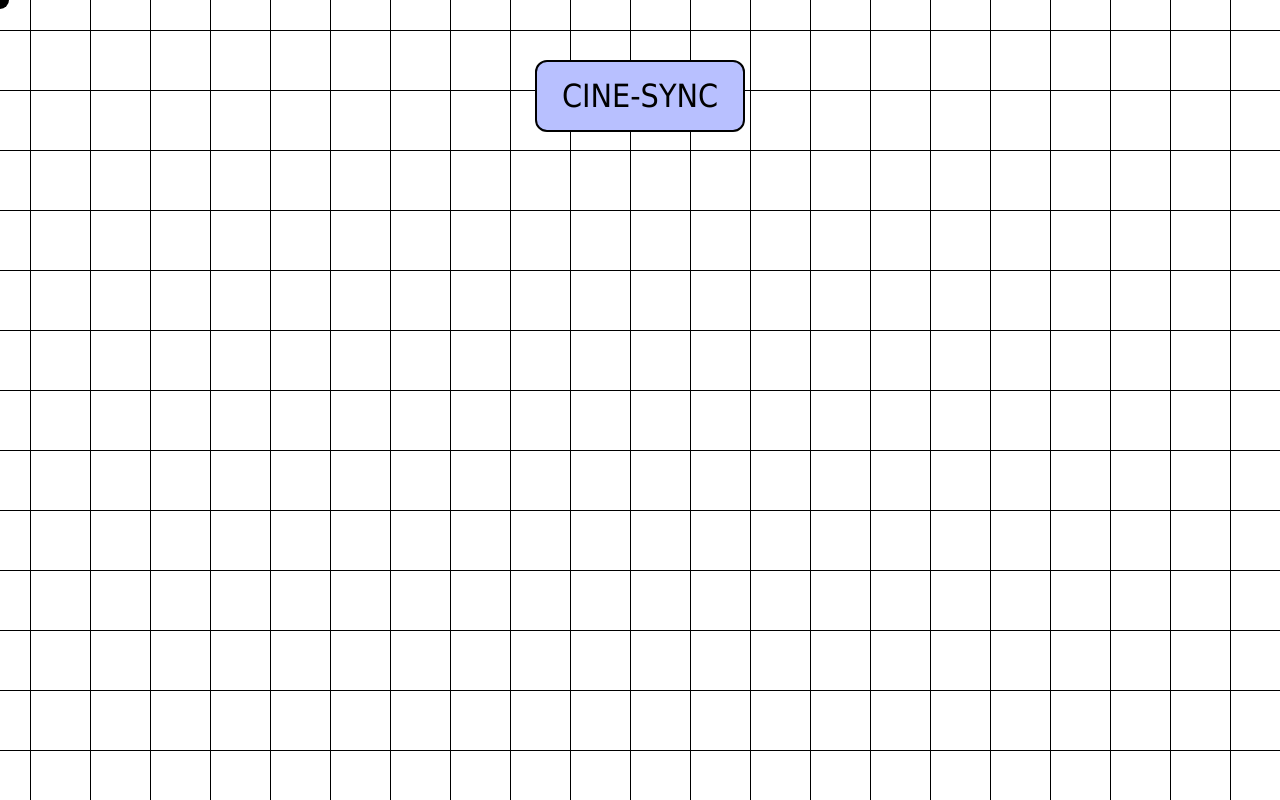
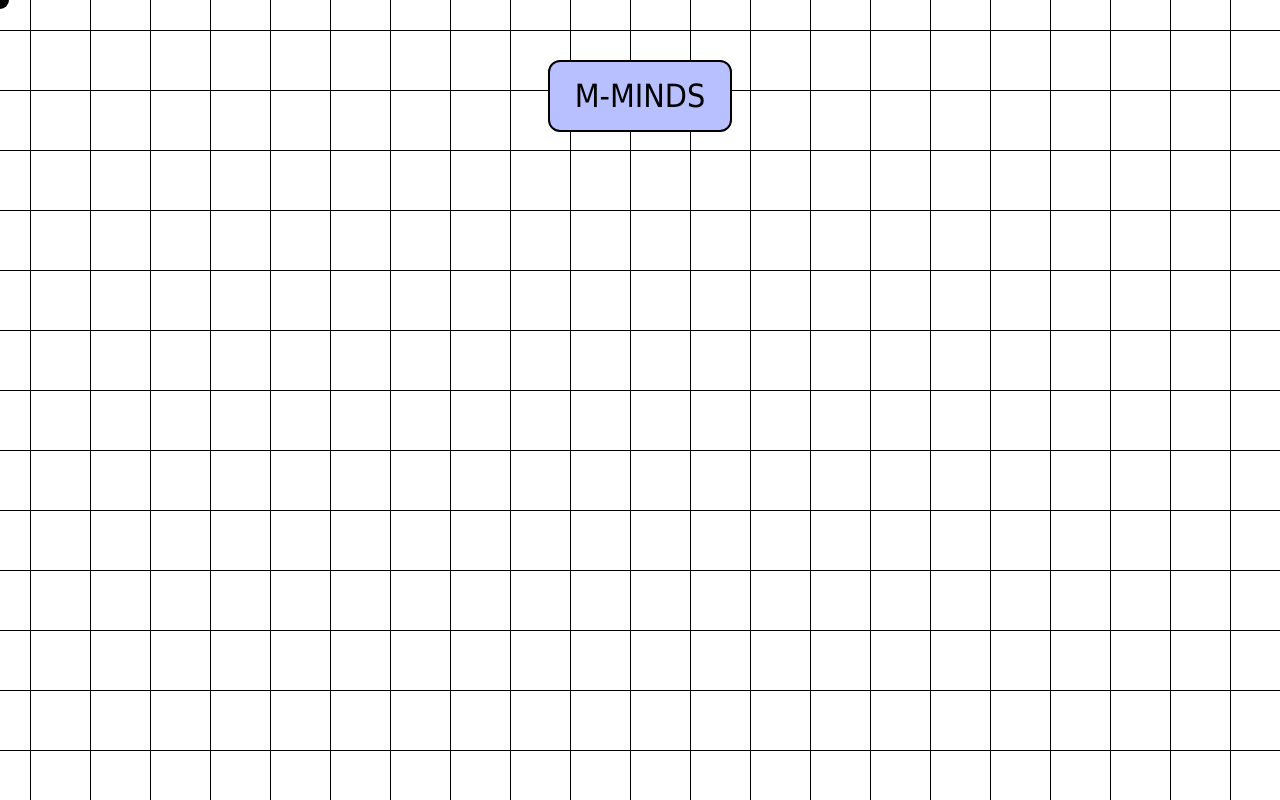
Before and after one commit to imbhuvanesh/B-minds, a website: page index.html in a window 1280 px wide. Drawn offline with Linux system fonts and the light colour scheme; a web font is replaced by a local one.

Commit message:
Update index.html

```diff
--- a/index.html
+++ b/index.html
@@ -5,7 +5,7 @@
 
   <meta charset="UTF-8" />
   <meta name="viewport" content="width=device-width, initial-scale=1" />
-  <title>Movie-Community</title>
+  <title>B-realm</title>
 
   <!-- Google Font -->
   <link href="https://fonts.googleapis.com/css2?family=DotGothic16&display=swap" rel="stylesheet" />
@@ -20,7 +20,7 @@
   <main>
     <!-- Heading -->
     <div class="heading-container">
-      <button id="revealButton" class="bold-heading">Cine-Sync</button>
+      <button id="revealButton" class="bold-heading">M-minds</button>
     </div>
 
     <!-- Movies & Add Form Row -->
```
